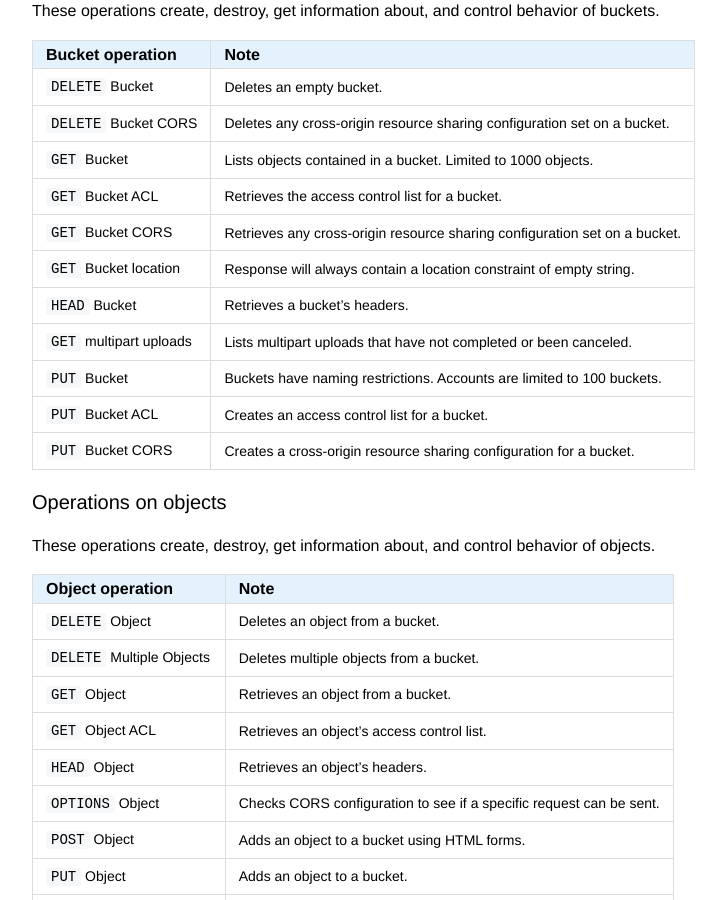
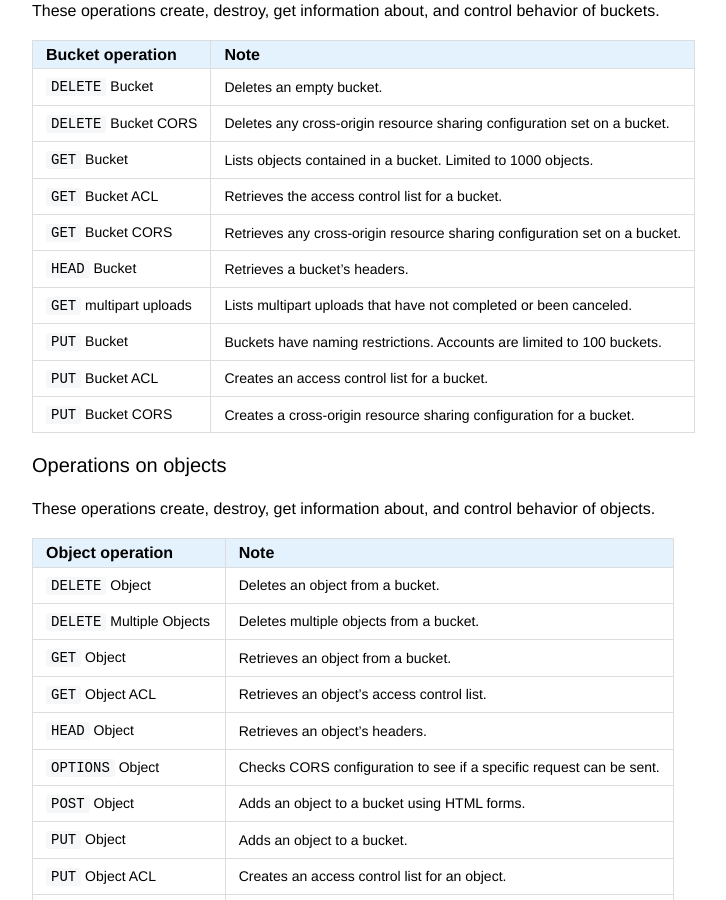
Before and after one commit to mpcarl-ibm/crs-docs, a Jekyll site: the page built from _api/overview.md, in a window 1280 px wide and 900 px high, scrolled down 805 px. Shown: the whole window, without its empty margins (369-1095 px from the left). Built offline with Jekyll 4.4.1, drawn with Linux system fonts in a browser that asks for light colours.

Commit message:
removed 'get bucket location' from api overview

```diff
--- a/_api/overview.md
+++ b/_api/overview.md
@@ -38,7 +38,6 @@ These operations create, destroy, get information about, and control behavior of
 | `GET` Bucket | Lists objects contained in a bucket.  Limited to 1000 objects. |
 | `GET` Bucket ACL |Retrieves the access control list for a bucket.|
 | `GET` Bucket CORS |Retrieves any cross-origin resource sharing configuration set on a bucket.|
-| `GET` Bucket location | Response will always contain a location constraint of empty string. |
 | `HEAD` Bucket | Retrieves a bucket's headers. |
 | `GET` multipart uploads | Lists multipart uploads that have not completed or been canceled. |
 | `PUT` Bucket | Buckets have naming restrictions. Accounts are limited to 100 buckets. |
```
Also changed, not shown: 5 other files.
